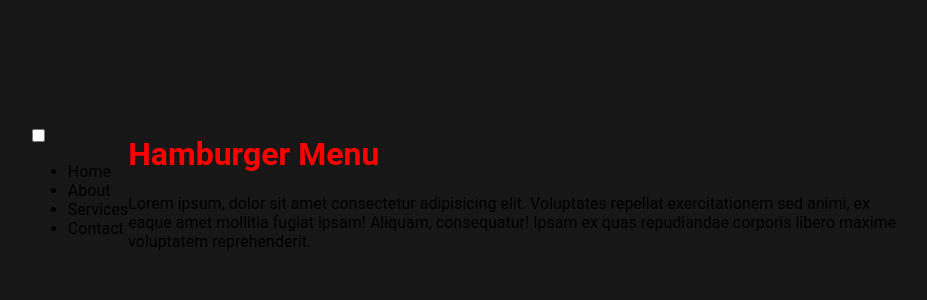
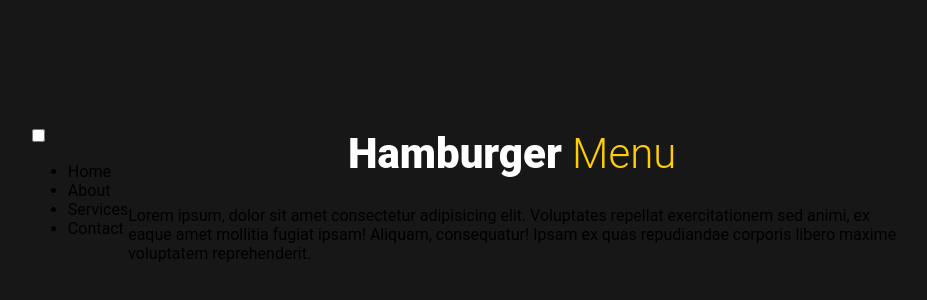
Before and after one commit to SidKandasamy/hamburger, a plain HTML site: page index.html in a window 1280 px wide. Shown: the part 210-510 px from the top of the page, without its empty margins (178-1105 px from the left). Drawn offline with Linux system fonts and the light colour scheme.

Commit message:
h1 changes

```diff
--- a/style.css
+++ b/style.css
@@ -39,3 +39,16 @@ body{
     width: 100%; /*content fits in box */
     max-width: 768px; /* keeps content central*/
 }
+
+h1{
+    color:var(--light);
+    font-size: 42px;
+    font-weight: 900;
+    /*https://htmldog.com/references/css/properties/font-weight/ */
+    text-align: center;
+}
+
+h1 span{
+    color: var(--primary);
+    font-weight: 300;
+}
```
